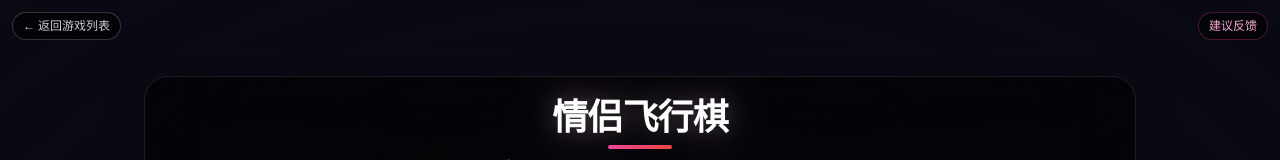
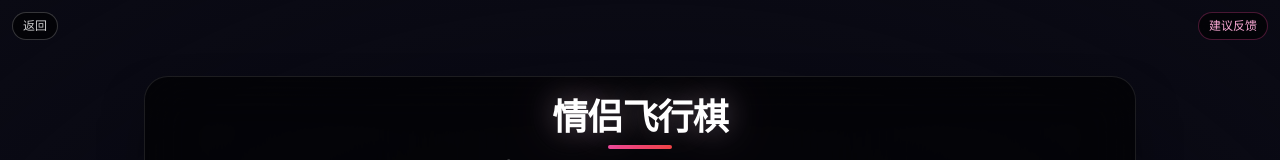
Before and after one commit to cnmgames/game, a Next.js app: page /flight in a window 1280 px wide. Shown: the top 160 px of the page. Built offline with nearby package versions, Linux system fonts and the light colour scheme.

Commit message:
Update page.tsx

```diff
--- a/app/flight/page.tsx
+++ b/app/flight/page.tsx
@@ -209,7 +209,7 @@ export default function FlightGame() {
     <>
       {/* 固定返回按钮 */}
       <div style={{paddingTop: "60px"}}>
-      <a href="/" className="fixed-return-btn" style={{position:"fixed",top:"max(12px,env(safe-area-inset-top))",left:"max(12px,env(safe-area-inset-left))",zIndex:9999,padding:"4px 10px",borderRadius:"9999px",border:"1px solid rgba(255,255,255,0.2)",background:"rgba(0,0,0,0.6)",color:"rgba(255,255,255,0.8)",fontSize:"12px",backdropFilter:"blur(10px)",WebkitBackdropFilter:"blur(10px)",whiteSpace:"nowrap",textDecoration:"none",lineHeight:"1.5"}}>← 返回游戏列表</a>
+      <a href="/" className="fixed-return-btn" style={{position:"fixed",top:"max(12px,env(safe-area-inset-top))",left:"max(12px,env(safe-area-inset-left))",zIndex:9999,padding:"4px 10px",borderRadius:"9999px",border:"1px solid rgba(255,255,255,0.2)",background:"rgba(0,0,0,0.6)",color:"rgba(255,255,255,0.8)",fontSize:"12px",backdropFilter:"blur(10px)",WebkitBackdropFilter:"blur(10px)",whiteSpace:"nowrap",textDecoration:"none",lineHeight:"1.5"}}>返回</a>
       <div className="bg-aurora" />
       <div className="relative z-10 mx-auto min-h-auto w-full max-w-5xl px-2 py-2 sm:px-4 sm:py-4">
         <div className="game-container !p-3 sm:!p-5">
```
